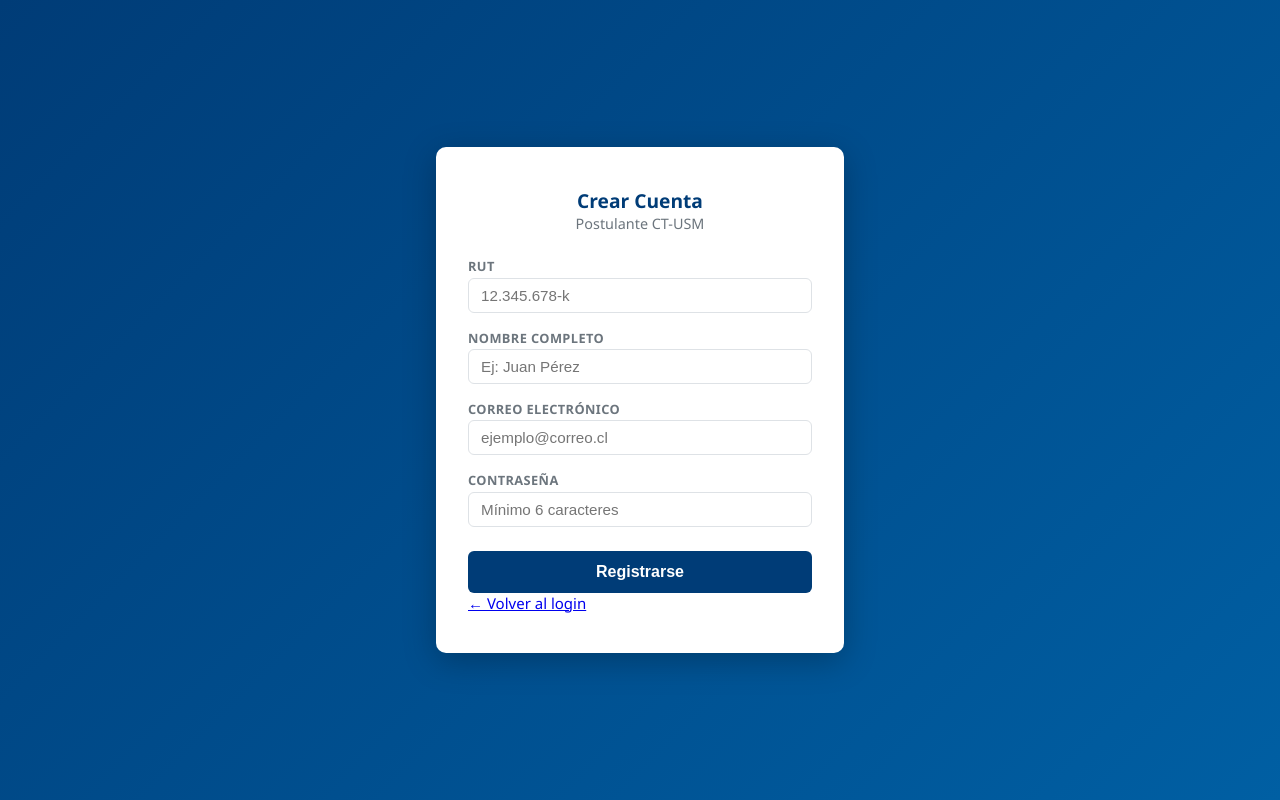
After one commit to CTMwolfcris/Tarea2BD, a PHP site: page /sing_up.php in a window 1280 px wide. The commit adds this page. Run offline with PHP 8.4, Linux system fonts and the light colour scheme.

Commit message:
Actualizacion de requisitos minimos en la tarea y la ubicacion de esots y se creo una nueva web para registrar nuevos usuarios

```diff
--- /dev/null
+++ b/PHP/sing_up.php
@@ -0,0 +1,88 @@
+<?php
+session_start();
+include("conexion.php");
+$error = "";
+$exito = "";
+
+if ($_SERVER["REQUEST_METHOD"] === "POST") {
+    $rut    = trim($_POST['rut'] ?? '');
+    $nombre = trim($_POST['nombre'] ?? '');
+    $email  = trim($_POST['email'] ?? '');
+    $clave  = trim($_POST['clave'] ?? '');
+
+    if (empty($rut) || empty($nombre) || empty($email) || empty($clave)) {
+        $error = "Todos los campos son obligatorios.";
+    } else {
+        // Verificar si el RUT ya existe para no duplicar
+        $check = $conexion->prepare("SELECT U_Id FROM usuarios WHERE U_Rut = ?");
+        $check->bind_param("s", $rut);
+        $check->execute();
+
+        if ($check->get_result()->num_rows > 0) {
+            $error = "Este RUT ya se encuentra registrado.";
+        } else {
+            // Hasheo de contraseña (Seguridad)
+            $passwordHash = password_hash($clave, PASSWORD_BCRYPT);
+
+            $stmt = $conexion->prepare("INSERT INTO usuarios (U_Rut, U_Nombre, U_Email, U_Password, U_Rol, U_Activo) VALUES (?, ?, ?, ?, 'postulante', 1)");
+            $stmt->bind_param("ssss", $rut, $nombre, $email, $passwordHash);
+
+            if ($stmt->execute()) {
+                $exito = "¡Registro exitoso! Ahora puedes iniciar sesión.";
+            } else {
+                $error = "Hubo un error al crear la cuenta.";
+            }
+        }
+    }
+}
+?>
+<!DOCTYPE html>
+<html lang="es">
+<head>
+    <meta charset="UTF-8">
+    <title>CT-USM — Registro</title>
+    <link rel="stylesheet" href="css/estilo.css">
+</head>
+<body class="login-body">
+<div class="login-wrapper">
+    <div class="login-card">
+        <div class="login-header">
+            <h1>Crear Cuenta</h1>
+            <p>Postulante CT-USM</p>
+        </div>
+
+        <?php if ($error): ?>
+            <div class="alerta alerta-error"><?php echo htmlspecialchars($error); ?></div>
+        <?php endif; ?>
+
+        <?php if ($exito): ?>
+            <div class="alerta alerta-ok"><?php echo htmlspecialchars($exito); ?></div>
+        <?php endif; ?>
+
+        <form method="POST" class="login-form">
+            <div class="campo">
+                <label>RUT</label>
+                <input type="text" name="rut" placeholder="12.345.678-k" required>
+            </div>
+            <div class="campo">
+                <label>Nombre Completo</label>
+                <input type="text" name="nombre" placeholder="Ej: Juan Pérez" required>
+            </div>
+            <div class="campo">
+                <label>Correo Electrónico</label>
+                <input type="email" name="email" placeholder="ejemplo@correo.cl" required>
+            </div>
+            <div class="campo">
+                <label>Contraseña</label>
+                <input type="password" name="clave" placeholder="Mínimo 6 caracteres" required>
+            </div>
+            <button type="submit" class="btn-login">Registrarse</button>
+        </form>
+
+        <div class="login-footer">
+            <p><a href="login.php">← Volver al login</a></p>
+        </div>
+    </div>
+</div>
+</body>
+</html>
```
Also changed, not shown: Instructivo.md (added, +39 -0 lines), PHP/login.php (+22 -27 lines), tarea2_bd.sql (+10 -18 lines).
